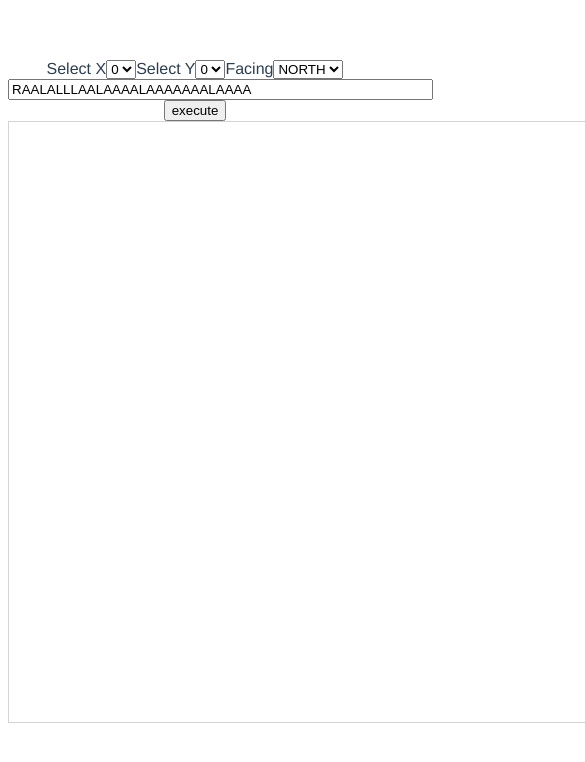
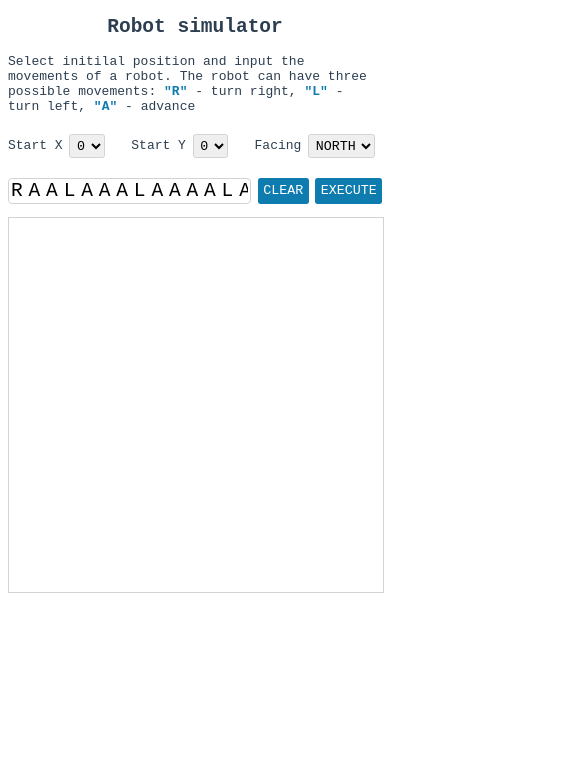
Before and after one commit to ElenaDo/robot-simulator, a Vue app: page / in a window 390 px wide. Shown: the top 762 px of the page, 585 px wide, since content can reach past the window. Built offline with nearby package versions, Linux system fonts and the light colour scheme.

Commit message:
styling & path history

```diff
--- a/src/App.vue
+++ b/src/App.vue
@@ -1,6 +1,8 @@
 <template>
   <div id="app">
+    <h2>Robot simulator</h2>
     <InputPanel @directions="passDirections" />
+    <PathHistory :history="robot.history" />
     <PathDisplay
       :history="robot.history"
       :facing="robot.facing"
@@ -12,6 +14,7 @@
 import { Robot } from '@/robot-simulator';
 import InputPanel from './components/InputPanel.vue';
 import PathDisplay from './components/PathDisplay.vue';
+import PathHistory from './components/PathHistory.vue';
 
 export default {
   name: 'App',
@@ -25,6 +28,7 @@ export default {
   components: {
     PathDisplay,
     InputPanel,
+    PathHistory,
   },
   mounted() {
     this.robot = new Robot();
@@ -38,15 +42,24 @@ export default {
 </script>
 
 <style>
+body, button, input, select {
+  font-family: monospace;
+}
 #app {
-  font-family: Avenir, Helvetica, Arial, sans-serif;
   -webkit-font-smoothing: antialiased;
   -moz-osx-font-smoothing: grayscale;
   text-align: center;
   color: #2c3e50;
-  margin-top: 60px;
 }
 #canvas {
   border: 1px solid #d3d3d3;
+  max-width: 100%;
 }
+select{
+  padding: .2em;
+  border-radius: .2em;
+  margin: .5em;
+  border: 1px solid lightgray;
+}
+
 </style>
--- a/src/components/InputPanel.vue
+++ b/src/components/InputPanel.vue
@@ -1,7 +1,11 @@
 <template>
   <div>
+    <p class="instructions">Select initilal position and input the movements of a robot.
+        The robot can have three possible movements:
+        <code>"R"</code> - turn right, <code>"L"</code> - turn left, <code>"A"</code> - advance</p>
+    <div class="select-panel">
       <div>
-      <span>Select X</span>
+        <span>Start X</span>
         <select v-model="selectedX">
           <option
             v-for="(number, index) in 10"
@@ -9,7 +13,9 @@
             :value="index"
           >{{ index }}</option>
         </select>
-      <span>Select Y</span>
+      </div>
+      <div>
+        <span>Start Y</span>
         <select v-model="selectedY">
           <option
             v-for="(number, index) in 10"
@@ -17,6 +23,8 @@
             :value="index"
           >{{ index }}</option>
         </select>
+      </div>
+      <div>
         <span>Facing</span>
         <select v-model="selectedFacing">
           <option
@@ -25,8 +33,10 @@
           >{{ option }}</option>
         </select>
       </div>
-    <div>
-      <input size="50" v-model="path" @keypress.prevent="keyCheck"/>
+      </div>
+    <div class="direction-panel">
+      <input v-model="path" @keypress.prevent="keyCheck"/>
+      <button @click="clear" :disabled="!path.length">clear</button>
       <button @click="passDirections">execute</button>
     </div>
   </div>
@@ -45,7 +55,7 @@ export default {
       'SOUTH',
       'WEST',
     ],
-    path: 'RAALALLLAALAAAALAAAAAAALAAAA',
+    path: 'RAALAAALAAAALAARAAA',
   }),
   methods: {
     passDirections() {
@@ -60,6 +70,63 @@ export default {
         this.path = this.path.slice(0, selectionStart) + key + this.path.slice(selectionEnd);
       }
     },
+    clear() {
+      this.path = '';
+    },
   },
 };
 </script>
+
+<style scoped>
+.select-panel, .direction-panel{
+  max-width: 600px;
+  margin: 1em auto;
+  display: flex;
+  justify-content: space-between;
+}
+.direction-panel input{
+  width: 80%;
+  border: 1px solid lightgray;
+  border-radius: .2em;
+  font-size: 1.5em;
+  letter-spacing: 0.3em;
+}
+
+.instructions {
+  max-width: 600px;
+  margin: auto;
+  text-align: left;
+}
+.instructions code{
+  color: #0f7caf;
+  font-weight: 600;
+}
+
+button {
+  padding: .4em;
+  border: 0px;
+  border-radius: .2em;
+  background-color: #0f7caf;
+  color: white;
+  text-transform: uppercase;
+  cursor: pointer;
+  margin: 0 0 0 0.5em;
+  transition: background-color .5s;
+}
+button:hover{
+  background-color:#50ace2;
+}
+button:disabled{
+  opacity: 0.5;
+  background-color: #0f7caf;
+}
+button:focus, input:focus{
+  outline: none;
+}
+
+@media (max-width: 600px) {
+  .select-panel {
+    max-width: 100%;
+  }
+}
+</style>
--- a/src/components/PathDisplay.vue
+++ b/src/components/PathDisplay.vue
@@ -30,7 +30,7 @@ export default {
     const ctx = canvas.getContext('2d');
     ctx.lineWidth = 2;
     ctx.translate(canvas.width / 2, canvas.height / 2);
-    ctx.strokeStyle = 'blue';
+    ctx.strokeStyle = '#0f7caf';
     this.ctx = ctx;
     this.movePath();
   },
@@ -68,6 +68,7 @@ export default {
     },
     drawTriangle() {
       const { ctx } = this;
+      ctx.fillStyle = '#0f7caf';
       ctx.beginPath();
       const { history, facing } = this;
       const [x, y] = history[history.length - 1];
--- /dev/null
+++ b/src/components/PathHistory.vue
@@ -0,0 +1,34 @@
+<template>
+  <div v-if="history.length" class="container">
+    <h4>History</h4>
+    <ul>
+      <li v-for="(step, i) in history" :key="i">
+        {{step}}
+      </li>
+    </ul>
+  </div>
+</template>
+<script>
+export default {
+  name: 'PathHistory',
+  props: { history: Array },
+};
+</script>
+<style scoped>
+.container {
+  margin: .5em auto;
+  padding: .5em 0;
+  max-width: 600px;
+  background-color: #cbf0ff;
+  color: #122852;
+  border: 1px solid #d3d3d3;
+}
+.container li {
+  list-style: none;
+  display: inline;
+}
+.container ul, h4{
+  margin: .5em;
+  padding: .2em;
+}
+</style>
```
Lines whose indentation alone changed are shown as unchanged.
